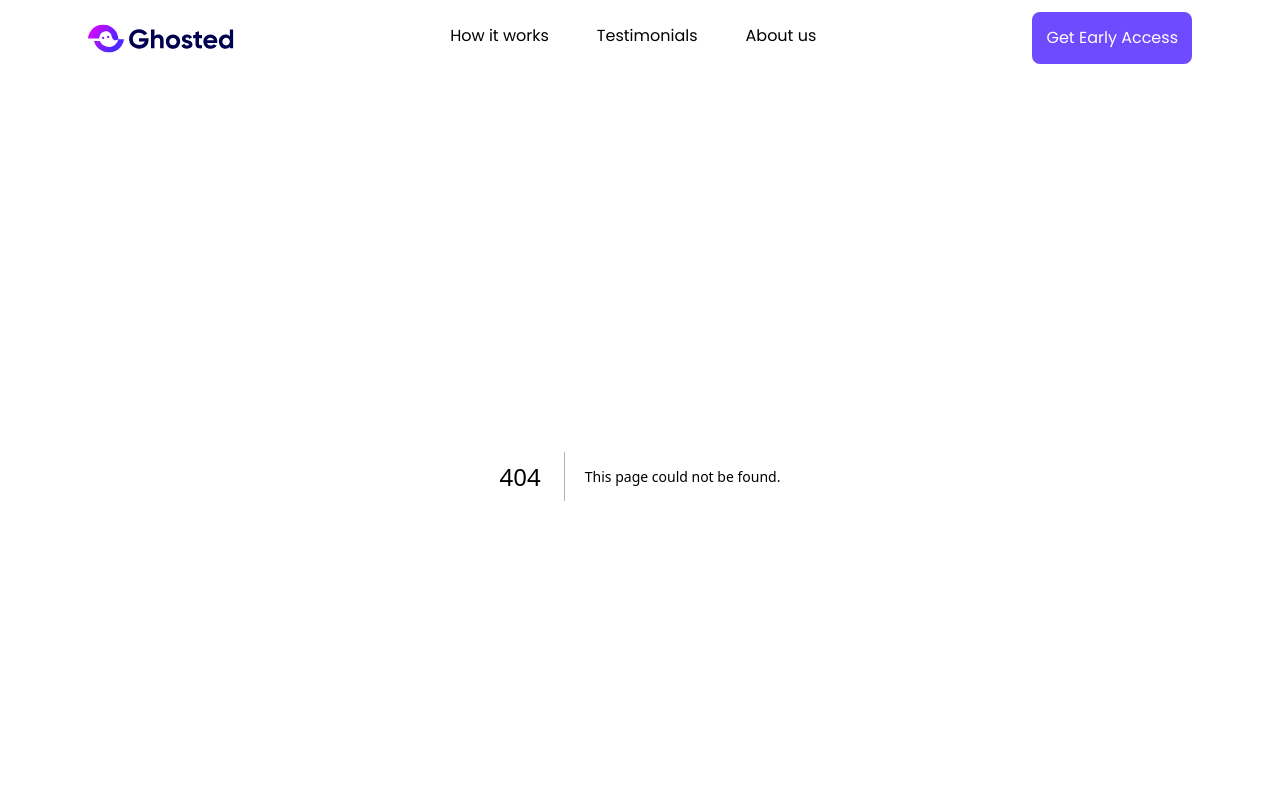
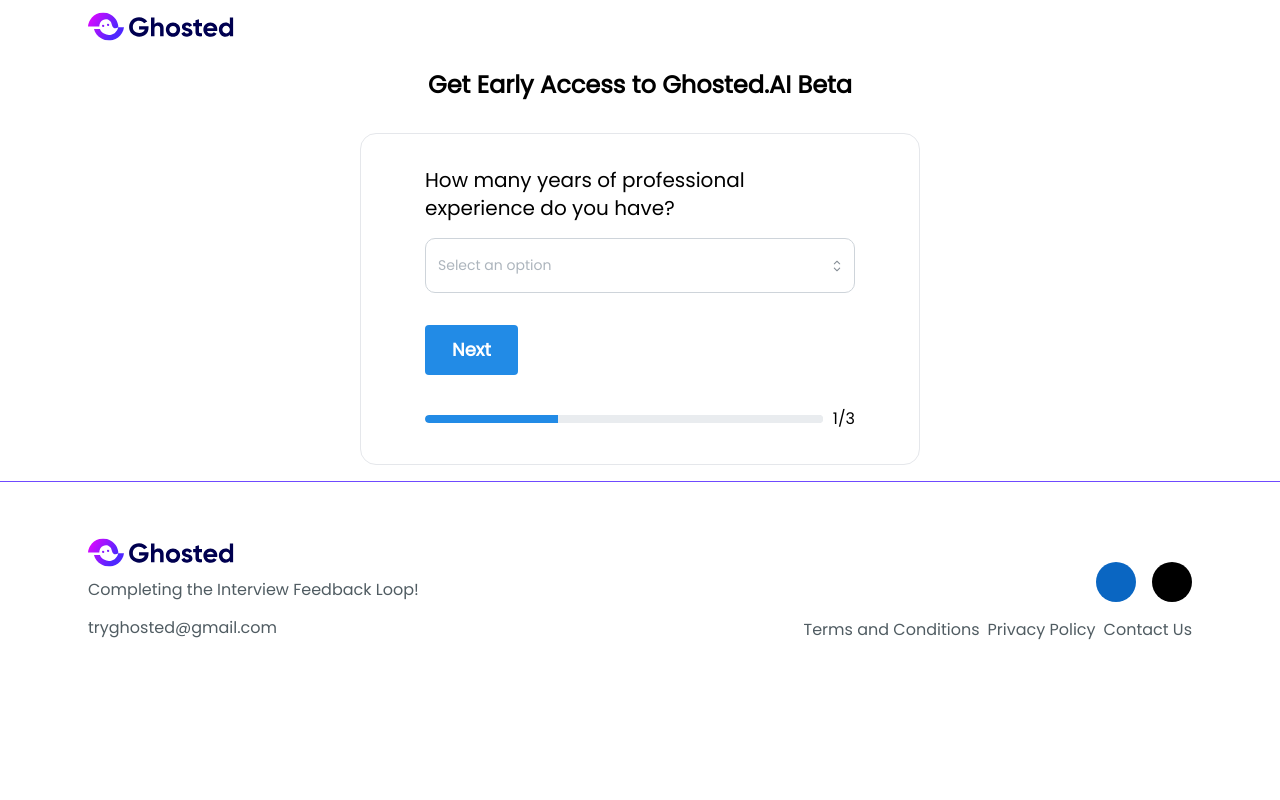
Before and after one commit to tryghosted/frontend, a Next.js app: page /signup in a window 1280 px wide. Before the commit this address had no page. Shown: the top 800 px of the page. Built offline with nearby package versions, Linux system fonts and the light colour scheme.

Commit message:
Integrated Mantine and got form working

```diff
--- /dev/null
+++ b/postcss.config.cjs
@@ -0,0 +1,16 @@
+module.exports = {
+  plugins: {
+    tailwindcss: {},
+    autoprefixer: {},
+    'postcss-preset-mantine': {},
+    'postcss-simple-vars': {
+      variables: {
+        'mantine-breakpoint-xs': '36em',
+        'mantine-breakpoint-sm': '48em',
+        'mantine-breakpoint-md': '62em',
+        'mantine-breakpoint-lg': '75em',
+        'mantine-breakpoint-xl': '88em',
+      },
+    },
+  },
+};
--- a/postcss.config.js
+++ /dev/null
@@ -1,6 +0,0 @@
-module.exports = {
-  plugins: {
-    tailwindcss: {},
-    autoprefixer: {},
-  },
-}
--- a/src/app/components/email-signup.tsx
+++ b/src/app/components/email-signup.tsx
@@ -1,49 +1,22 @@
-'use client'
-import { useState, useCallback } from 'react';
-import styles from './email-signup.module.css'
+'use client';
+
+import { redirect } from 'next/navigation';
+import styles from './email-signup.module.css';
 
 export default function EmailSignup() {
-    const [email, setEmail] = useState("");
-    const [success, setSuccess] = useState(false);
-    const [loading, setLoading] = useState(false);
-    const [error, setError] = useState("");
-
-    const handleChange = useCallback<React.ChangeEventHandler<HTMLInputElement>>((event) => {
-        setEmail(event.currentTarget.value);
-    }, [setEmail])
-
-    const handleForm = useCallback<React.FormEventHandler<HTMLFormElement>>((event) => {
-        event.preventDefault();
-        if (!email) return;
-        setError('');
-        setLoading(true);
-        setTimeout(() => {
-            setEmail('');
-            setSuccess(true);
-            setLoading(false);
-        }, 1000)
-        setTimeout(() => {
-            setSuccess(false);
-        }, 3000)
-    }, [setEmail, setSuccess, setError, setLoading, email])
+   async function handleForm(formData: FormData) {
+    console.log(formData);
+    const email = formData.get('email');
+    redirect(`/signup?email=${email}`);
+   }
 
     return (
         <div>
-            <form onSubmit={handleForm} className={styles.form}>
+            <form action={handleForm} className={styles.form}>
                 <label htmlFor="signup-email" className='sr-only'>Email</label>
-                <input id="signup-email" name="email" type="email" value={email} onChange={handleChange} placeholder='your@email.com' className={styles.input} />
-                <input type="submit" value={loading ? "Submitting..." : "Get Access!"} disabled={loading} className={styles.button} />
+                <input id="signup-email" name="email" type="email" placeholder='your@email.com' className={styles.input} />
+                <input type="submit" value="Get Access!" className={styles.button} />
             </form>
-            {success && (
-                <div className="p-2 bg-emerald-200 text-emerald-900 rounded-lg mt-2">
-                    Submitted!
-                </div>
-            )}
-            {!!error && (
-                <div className="p-2 bg-red-200 text-red-900 rounded-lg mt-2">
-                    An error occurred. Please try again later.
-                </div>
-            )}
         </div>
     );
 }
--- a/src/app/components/header.tsx
+++ b/src/app/components/header.tsx
@@ -4,6 +4,7 @@ import Image from 'next/image'
 import Link from 'next/link'
 import styles from './header.module.css'
 import { useState } from 'react'
+import { usePathname } from 'next/navigation'
 
 const links = [
     { title: 'How it works', href: '/#how-it-works' },
@@ -13,19 +14,14 @@ const links = [
 
 export default function Header() {
     const [isOpen, setIsOpen] = useState(false);
+    const pathname = usePathname();
+    const showLinks = pathname.includes('signup');
 
-    return (
-        <nav className="flex items-center justify-between flex-wrap py-3">
-            <div className="flex items-center flex-shrink-0 text-white">
-                <a href="/">
-                    <Image
-                        src="/logos/ghosted.svg"
-                        alt="Ghosted home"
-                        width={146}
-                        height={28}
-                    />
-                </a>
-            </div>
+    let linkDiv = (
+        <></>
+    )
+    if (!showLinks) {
+        linkDiv = <>
             <div className="hidden lg:flex">
                 {links.map(link => (
                     <Link key={link.href} href={link.href} className={`block mt-4 lg:inline-block lg:mt-0 ${styles.link}`}>{link.title}</Link>
@@ -72,6 +68,22 @@ export default function Header() {
                     </Link>
                 </div>
             </div>
+        </>;
+    }
+
+    return (
+        <nav className="flex items-center justify-between flex-wrap py-3">
+            <div className="flex items-center flex-shrink-0 text-white">
+                <a href="/">
+                    <Image
+                        src="/logos/ghosted.svg"
+                        alt="Ghosted home"
+                        width={146}
+                        height={28}
+                    />
+                </a>
+            </div>
+            {linkDiv}
         </nav >
     )
 }
--- a/src/app/components/testimonial.module.css
+++ b/src/app/components/testimonial.module.css
@@ -11,6 +11,7 @@
   box-shadow: 0px 1px 3px 0px rgba(45, 47, 48, 0.12);
   backdrop-filter: blur(4px);
 }
+
 .name {
   color: var(--Black, #152931);
   /* font-family: Circular Std; */
--- a/src/app/layout.tsx
+++ b/src/app/layout.tsx
@@ -3,8 +3,12 @@ import { Poppins } from 'next/font/google'
 import './globals.css'
 import Header from '@/app/components/header'
 import Footer from '@/app/components/footer'
+import '@mantine/core/styles.css';
+
+import { ColorSchemeScript, MantineProvider } from '@mantine/core';
 
 const font = Poppins({ subsets: ['latin'], weight: ['100', '200', '300', '400'], display: 'swap' })
+
 
 export const metadata: Metadata = {
   title: 'Ghosted AI',
@@ -19,12 +23,19 @@ export default function RootLayout({
   return (
     <html lang="en">
       {/* TODO: Add head and favicon element. */}
+      <head>
+        <ColorSchemeScript />
+      </head>
       <body className={font.className}>
-        <div className='max-w-6xl mx-auto px-6'>
-          <Header />
-          {children}
-        </div>
-        <Footer />
+        <MantineProvider
+          theme={{ fontFamily: font.style.fontFamily }}
+          withGlobalStyles>
+          <div className='max-w-6xl mx-auto px-6'>
+            <Header />
+            {children}
+          </div>
+          <Footer />
+        </MantineProvider>
       </body>
     </html>
   )
--- /dev/null
+++ b/src/app/signup/page.tsx
@@ -0,0 +1,120 @@
+'use client';
+
+import styles from './signup.module.css'
+import { Fragment, useState, Component, useRef, useEffect } from 'react'
+import { Button, Progress, Select, Text, Space, Paper } from '@mantine/core';
+import { debug } from 'console';
+
+interface Question {
+  question: string;
+  options: string[];
+  selected: string | null;
+}
+
+const questionBank: Question[] = [
+  {
+    question: 'How many years of professional experience do you have?',
+    options: ['0 to 3 years', '4 to 8 years', '9+ years'],
+    selected: null,
+  },
+  {
+    question: 'What best describes your current job search status',
+    options: ['Actively looking', 'Not actively looking, but open to opportunities', 'Not looking for a job at the moment'],
+    selected: null,
+  },
+  {
+    question: 'Which of the following best describes your current employment status',
+    options: ['Self-employed', 'Not employed', 'Employed'],
+    selected: null,
+  },
+]
+
+
+interface QuestionSelectorProps {
+  question: Question;
+}
+function QuestionSelector({ question }: QuestionSelectorProps) {
+  const [selected, setselected] = useState<string | null>('');
+  return (
+    <Select
+      placeholder="Select an option"
+      styles={{
+        input: { height: 55, borderRadius: 10 },
+        dropdown: { borderRadius: 10 },
+        option: { height: 55 },
+      }}
+      value={selected}
+      onChange={(value) => {
+        question.selected = value;
+        setselected(value);
+      }}
+      data={question.options} />
+  )
+}
+
+type ProgressBarProps = { currentStep?: number, totalSteps?: number };
+function ProgressBar({ currentStep = 1, totalSteps = 4 }: ProgressBarProps) {
+  const progress = (currentStep / totalSteps) * 100;
+  const style = {
+    width: `${progress}%`,
+  };
+  return (
+    <div className='flex flex-row items-center'>
+      <div className="w-full bg-gray-200 rounded-full h-2 dark:bg-gray-700">
+        <Progress value={progress} transitionDuration={200} />
+      </div>
+      <Space w="xs" />
+      <Text>{currentStep}/{totalSteps}</Text>
+    </div>
+  );
+}
+
+interface QuestionCardProps {
+  question: Question;
+  currentQuestionCount: number;
+  totalQuestionCount: number;
+  onNextClicked: () => void;
+}
+function QuestionCard({ question, currentQuestionCount, totalQuestionCount, onNextClicked }: QuestionCardProps) {
+  var button = currentQuestionCount == totalQuestionCount ? <></> : <Button variant="filled" radius="sm" size="lg" classNames={{ root: 'mb-8' }} onClick={onNextClicked}>Next</Button>;
+
+  return (
+    <>
+      <h2 className='text-xl font-medium'>{question.question}</h2>
+      <div className='pt-4' />
+      <QuestionSelector question={question} />
+      <div className='pt-8' />
+      {button}
+    </>
+  );
+}
+
+
+export default function Page() {
+  const [questionIndex, setQuestionIndex] = useState(0);
+
+  return (
+    <div className='flex flex-col justify-center items-center py-4'>
+      <div className={`${styles.card}`}>
+        <div className='flex flex-col justify-center items-center'>
+          <h2 className='text-2xl font-bold'>Get Early Access to Ghosted.AI Beta</h2>
+          <div className='pt-8'></div>
+          <div className='px-16 py-8 border rounded-2xl'>
+            {questionBank.map((question, index) => (
+              index == questionIndex &&
+              <QuestionCard
+                key={index}
+                question={question}
+                currentQuestionCount={questionIndex + 1}
+                totalQuestionCount={questionBank.length}
+                onNextClicked={() => {
+                  setQuestionIndex(questionIndex + 1)
+                }} />
+            ))}
+            <ProgressBar currentStep={questionIndex + 1} totalSteps={questionBank.length} />
+          </div>
+        </div>
+      </div>
+    </div>
+  );
+}
--- /dev/null
+++ b/src/app/signup/signup.module.css
@@ -0,0 +1,3 @@
+.card {
+  width: 560px;
+}
```
Also changed, not shown: package.json (+11 -6 lines), 1 other file (tests, documents, lock files or other folders).
